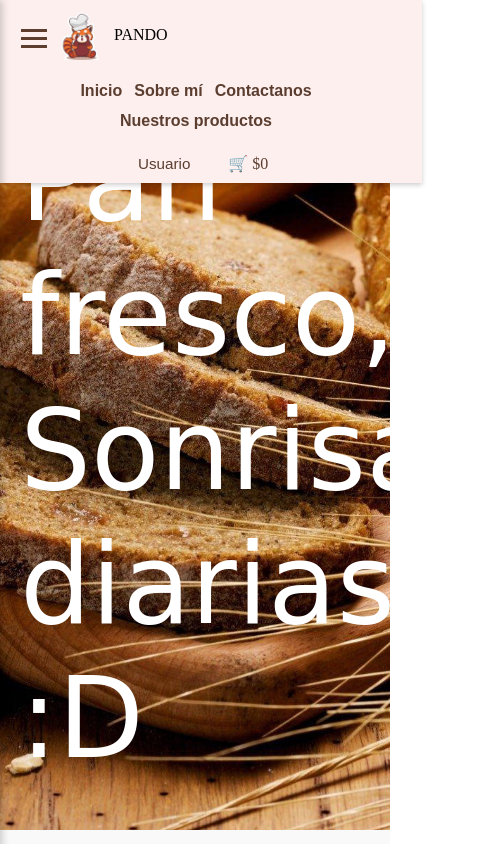
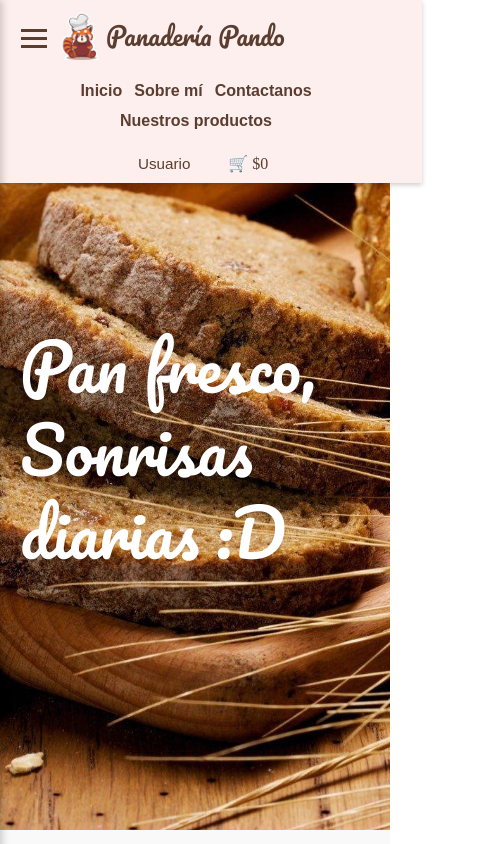
Before and after one commit to Erick2129/Panaderia, a plain HTML site: page index.html in a window 390 px wide. Shown: the top 844 px of the page, 493 px wide, since content can reach past the window. Drawn offline with Linux system fonts and the light colour scheme; a web font is replaced by a local one.

Commit message:
Se añade nombre de la empresa y cambio en resposive

```diff
--- a/index.html
+++ b/index.html
@@ -13,6 +13,8 @@
     <link rel="preconnect" href="https://fonts.googleapis.com">
     <link href="https://fonts.googleapis.com/css2?family=Handlee&family=Slabo+13px&display=swap" rel="stylesheet">
     <link rel="stylesheet" href="https://cdnjs.cloudflare.com/ajax/libs/font-awesome/6.5.0/css/all.min.css">
+    <link href="https://fonts.googleapis.com/css2?family=Pacifico&display=swap" rel="stylesheet">
+    <link href="https://fonts.googleapis.com/css2?family=Pacifico&family=Lato:wght@400;700&display=swap" rel="stylesheet">
 </head>
 <body>
 
@@ -20,7 +22,7 @@
     <nav class="navbarra">
         <div class="grupo-izquierda">
             <div class="logo">
-                <img src="Galeria de fotos/Logo Panadería Pando-4-Photoroom.png" alt="logo" class="icono"> PANDO
+                <img src="Galeria de fotos/Logo Panadería Pando-4-Photoroom.png" alt="logo" class="icono"> <span>Panadería Pando</span>
             </div>
             <button id="btn-hamburguesa" class="hamburguesa" aria-label="Abrir menú" aria-expanded="false" aria-controls="menu-lateral">
                 <span></span><span></span><span></span>
--- a/style.css
+++ b/style.css
@@ -216,12 +216,22 @@ body .logo{
     display: flex;
     align-items: center;
     margin-bottom: 10px;
+    position: relative;
 }
 
 body .icono{
     width: 50px;
     height: 50px;
     margin-right: 8px;
+}
+
+body .logo span{
+    font-family:'Pacifico', cursive;
+    color:  #5c3e30;
+    font-size: 25px;
+    position: absolute;
+    left: 50px;
+    white-space: nowrap;
 }
 
 body .menu {
@@ -715,18 +725,13 @@ body html, body {
         gap: 8px;
     }
 
-    body .hero {
-        margin-top: 110px;
-        height: 76vh;
+    body .hero-principal h1{
+        font-size: 4rem;
+        line-height: 1.3;
     }
 
-    body .hero h1{
-        font-size: 2.4rem;
-        line-height: 1.2;
-    }
-
-    body .hero p {
-        font-size: 1rem;
+    body .hero-panes h1 {
+        margin-top: 120px;
     }
 
     body .btn {
```
Also changed, not shown: panes.html (+1 -1 lines).
